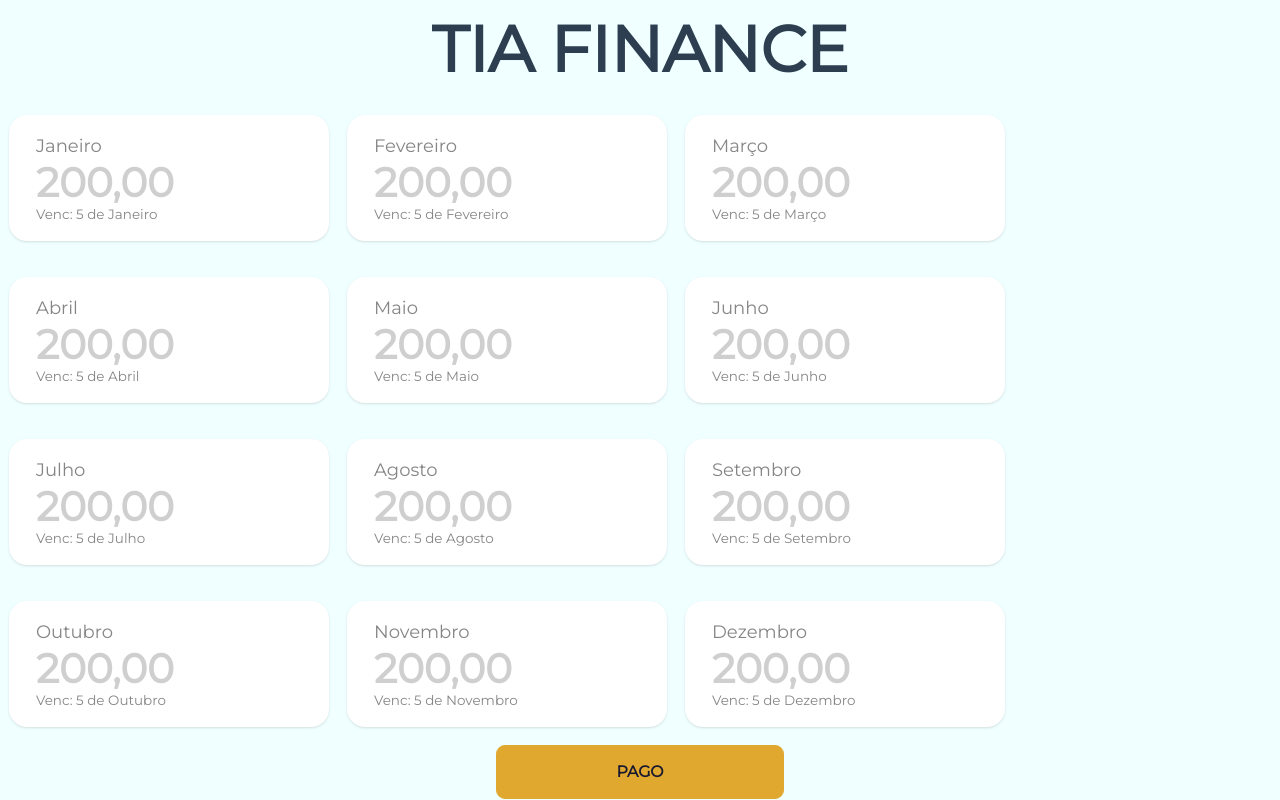
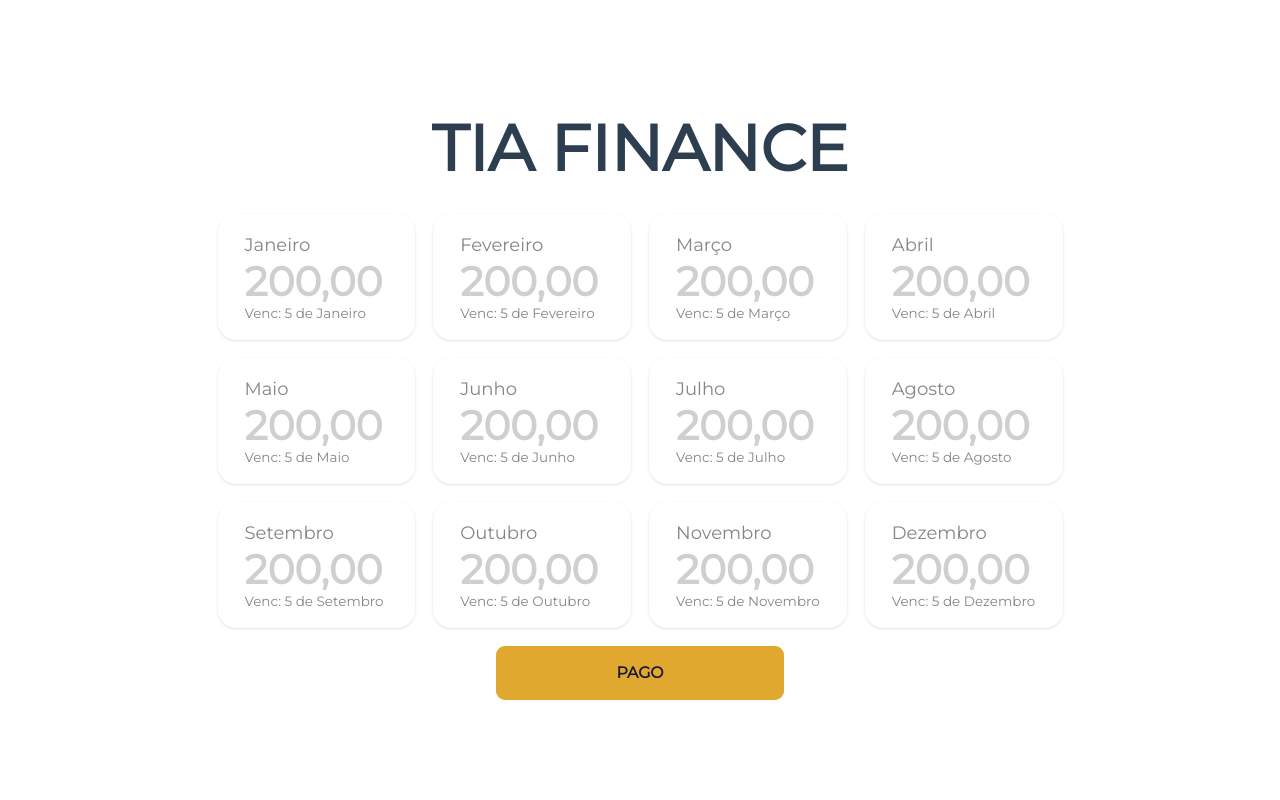
Before and after one commit to digitalbocca/tia-finance, a Vue app: page / in a window 1280 px wide. Built offline with nearby package versions, Linux system fonts and the light colour scheme.

Commit message:
Ajusta o grid do componente mensalidades

```diff
--- a/src/components/mensalidades.vue
+++ b/src/components/mensalidades.vue
@@ -1,7 +1,7 @@
 <template>
-  <div class="w-full">
+  <div class="mensalidades">
     <div
-      class="stats shadow w-full sm:w-1/2 md:w-1/3 lg:w-1/4 my-4 mx-2"
+      class="stats shadow w-full"
       v-for="mes in meses"
       :key="mes.nome"
     >
@@ -84,6 +84,11 @@
 
 <style lang="sass">
 
+.mensalidades
+  @apply grid gap-4 items-center
+  @apply grid-cols-1 sm:grid-cols-2 md:grid-cols-3 lg:grid-cols-4
+  @apply my-4
+
 .btn-pagar
   @apply btn btn-primary btn-wide
 
--- a/src/css/styles.css
+++ b/src/css/styles.css
@@ -14,7 +14,10 @@ html, body {
   min-height: 100vh;
   font-family: 'Montserrat', sans-serif;
   font-size: 18px;
-  background-color: azure;
+  /* background-color: azure; */
+  display: flex;
+  justify-content: center;
+  width: 100%;
 }
 
 .container {
@@ -32,10 +35,3 @@ html, body {
   font-weight: 700;
   color: #2c3e50;
 }
-
-.mensalidades {
-  display: flex;
-  flex-wrap: wrap;
-  width: 480px;
-  margin-top: 32px
-}
```
